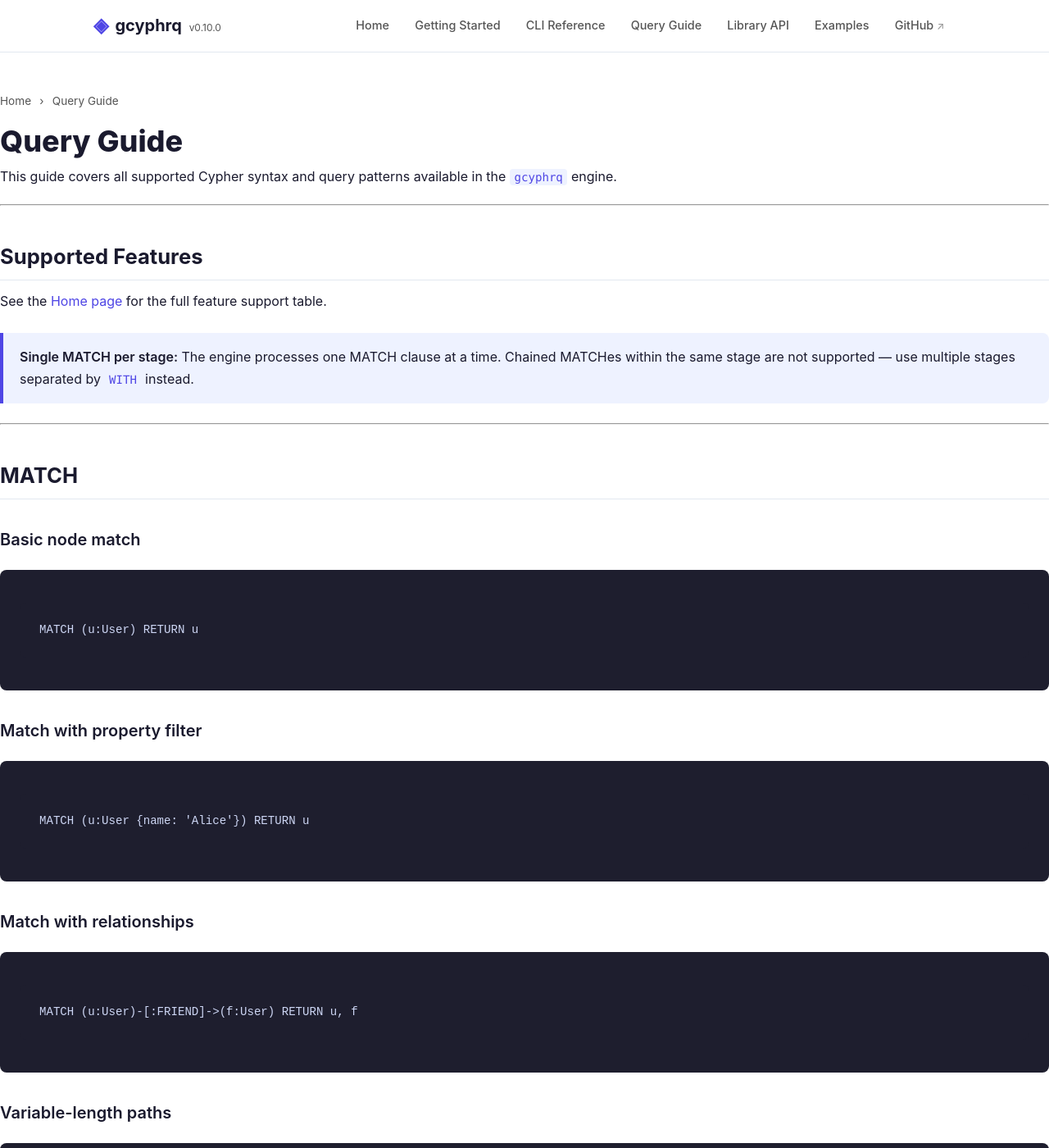
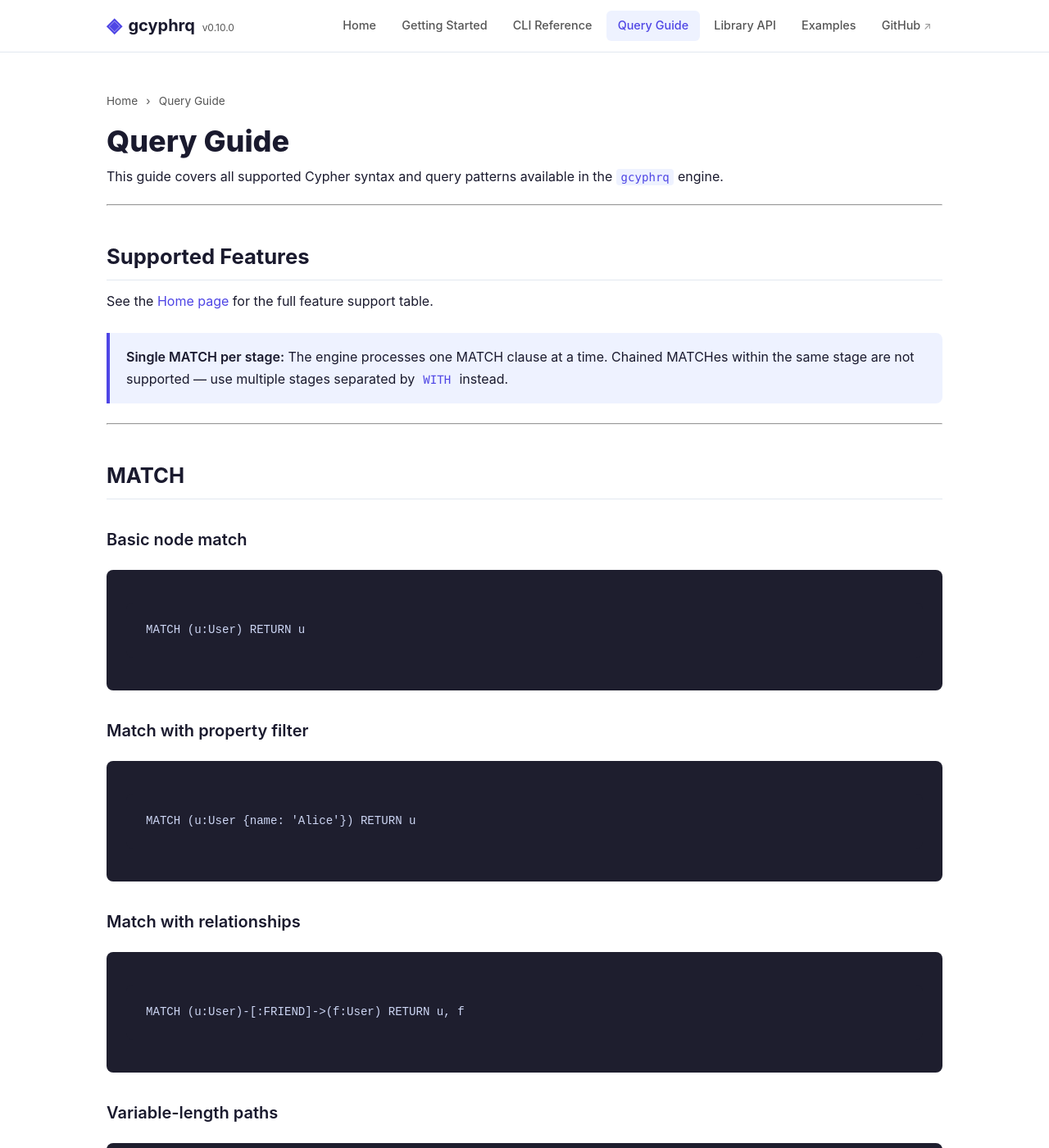
Before and after one commit to plelevier/gcyphrq, a Jekyll site: the page built from docs/query-guide.md, in a window 1280 px wide and 1400 px high. Shown: the whole window at 82% size. Built offline with Jekyll 4.4.1, drawn with Linux system fonts in a browser that asks for light colours.

Commit message:
fix(docs): increase content margin and fix nav link 404s
- Wrap page content in .container for proper horizontal margins
- Increase container padding from 1.5rem to 2.5rem (1.25rem on mobile)
- Rename QUERY-GUIDE.md and LIBRARY-API.md to lowercase to match
  nav config URLs and fix GitHub Pages case-sensitive 404s

```diff
--- a/docs/_layouts/default.html
+++ b/docs/_layouts/default.html
@@ -10,7 +10,9 @@
 <body>
   {% include nav.html %}
   <main class="content">
-    {{ content }}
+    <div class="container">
+      {{ content }}
+    </div>
   </main>
   {% include footer.html %}
 </body>
--- a/docs/assets/main.css
+++ b/docs/assets/main.css
@@ -35,7 +35,11 @@ body {
 a { color: var(--color-accent); text-decoration: none; }
 a:hover { text-decoration: underline; }
 
-.container { max-width: var(--max-width); margin: 0 auto; padding: 0 1.5rem; }
+.container { max-width: var(--max-width); margin: 0 auto; padding: 0 2.5rem; }
+
+@media (max-width: 768px) {
+  .container { padding: 0 1.25rem; }
+}
 
 /* === Header === */
 .site-header {
```
Also changed, not shown: docs/library-api.md (renamed from docs/LIBRARY-API.md), docs/query-guide.md (renamed from docs/QUERY-GUIDE.md).
